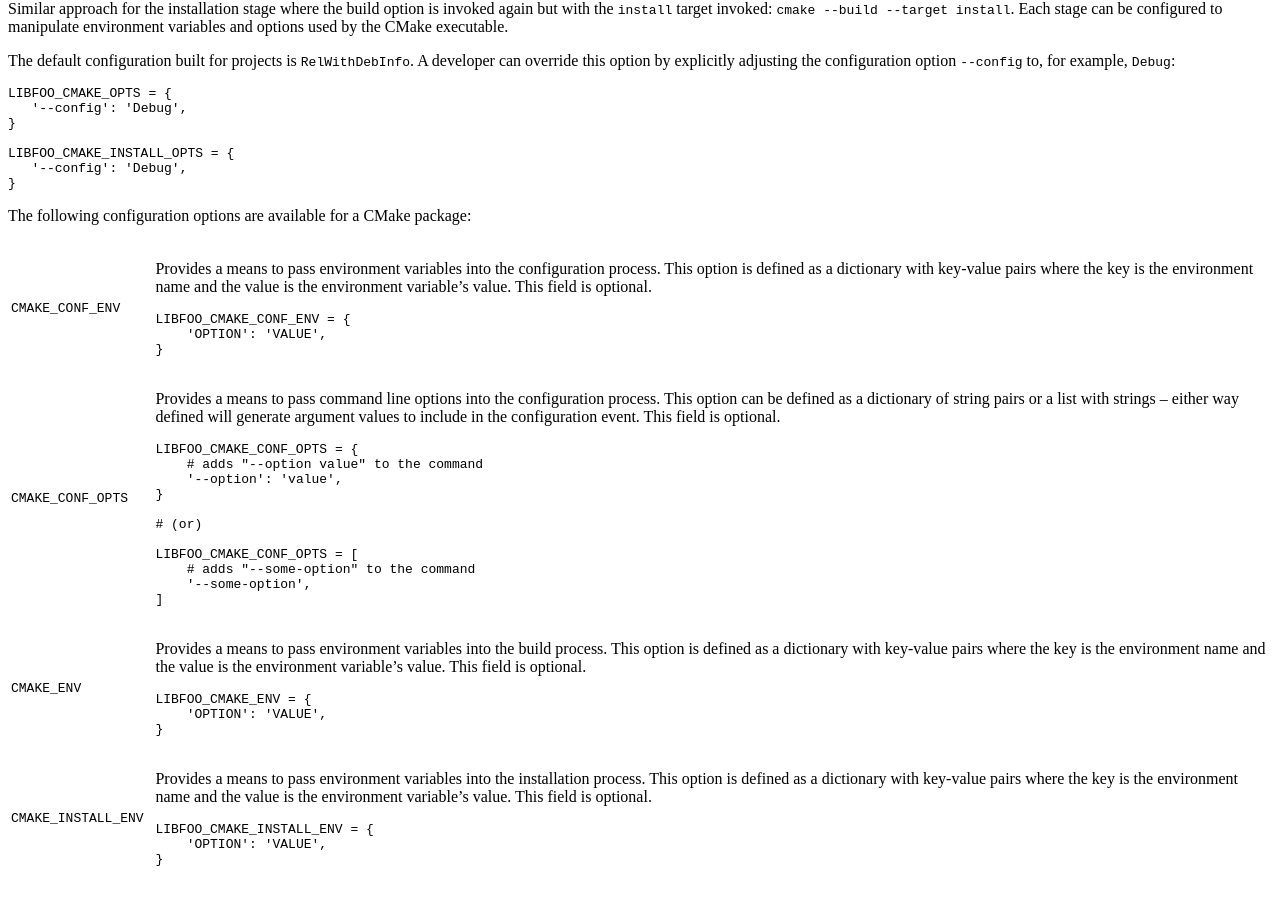
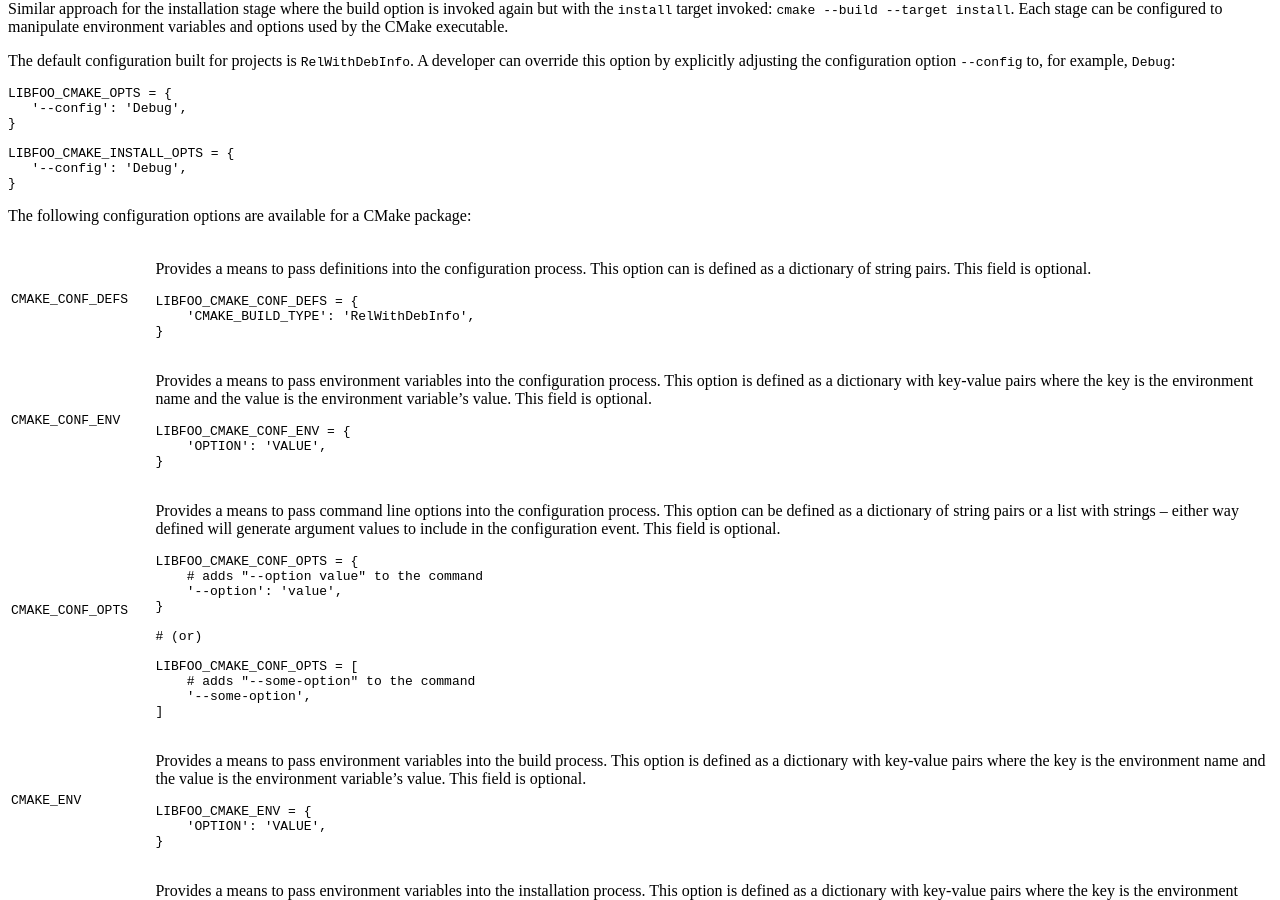
Before and after one commit to releng-tool/releng-tool, a Sphinx documentation site: the page built from Documentation/developer-guide.rst, in a window 1280 px wide and 900 px high, scrolled down 18587 px. Built offline with Sphinx 7.4.7 and the Read the Docs theme 2.0.0, drawn with Linux system fonts in a browser that asks for light colours.

Commit message:
Documentation: adding cmake definition option information
Add into the CMake package section information about the recently
added  `CMAKE_CONF_DEFS` capability.

Signed-off-by: James Knight <james.d.knight@live.com>

```diff
--- a/Documentation/developer-guide.rst
+++ b/Documentation/developer-guide.rst
@@ -1560,6 +1560,17 @@ can override this option by explicitly adjusting the configuration option
 The following configuration options are available for a CMake package:
 
 +----------------------------+-------------------------------------------------+
+| ``CMAKE_CONF_DEFS``        | Provides a means to pass definitions into the   |
+|                            | configuration process. This option can is       |
+|                            | defined as a dictionary of string pairs. This   |
+|                            | field is optional.                              |
+|                            |                                                 |
+|                            | .. code-block:: python                          |
+|                            |                                                 |
+|                            |    LIBFOO_CMAKE_CONF_DEFS = {                   |
+|                            |        'CMAKE_BUILD_TYPE': 'RelWithDebInfo',    |
+|                            |    }                                            |
++----------------------------+-------------------------------------------------+
 | ``CMAKE_CONF_ENV``         | Provides a means to pass environment variables  |
 |                            | into the configuration process. This option is  |
 |                            | defined as a dictionary with key-value pairs    |
```
